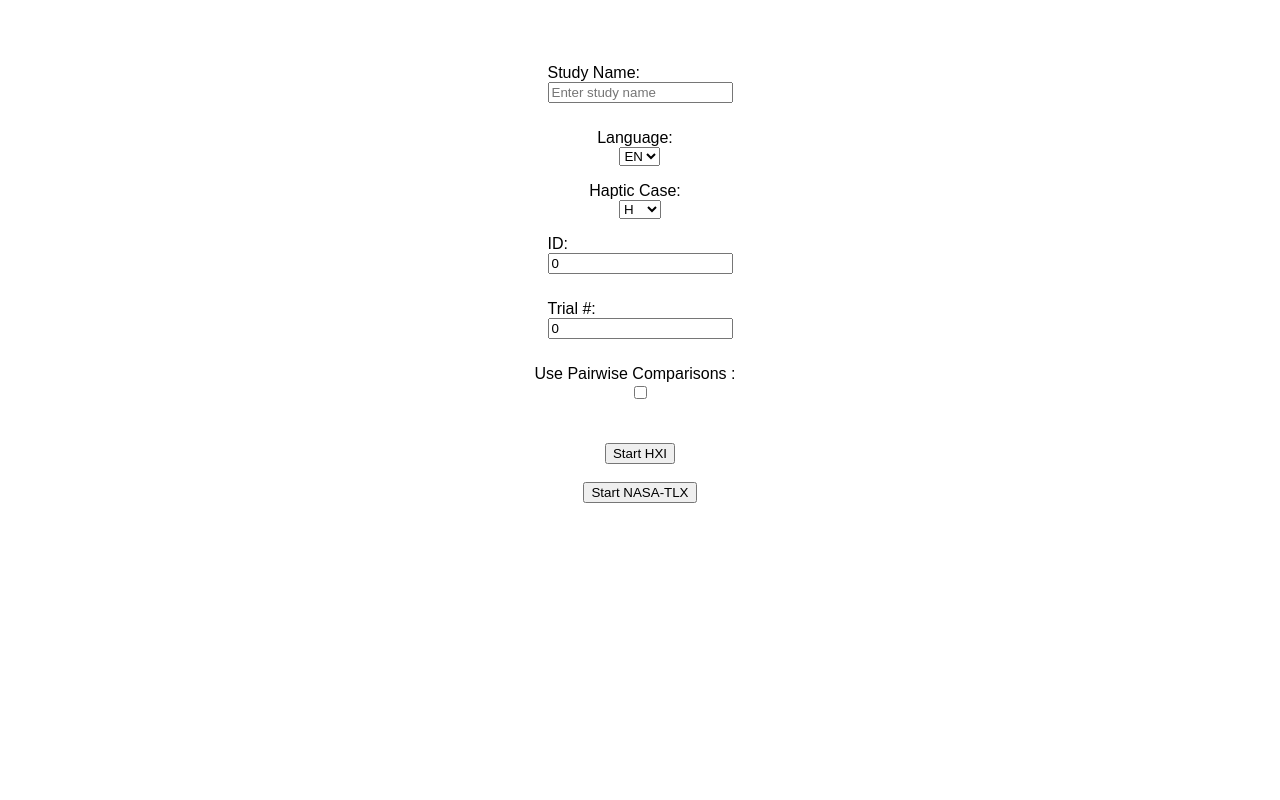
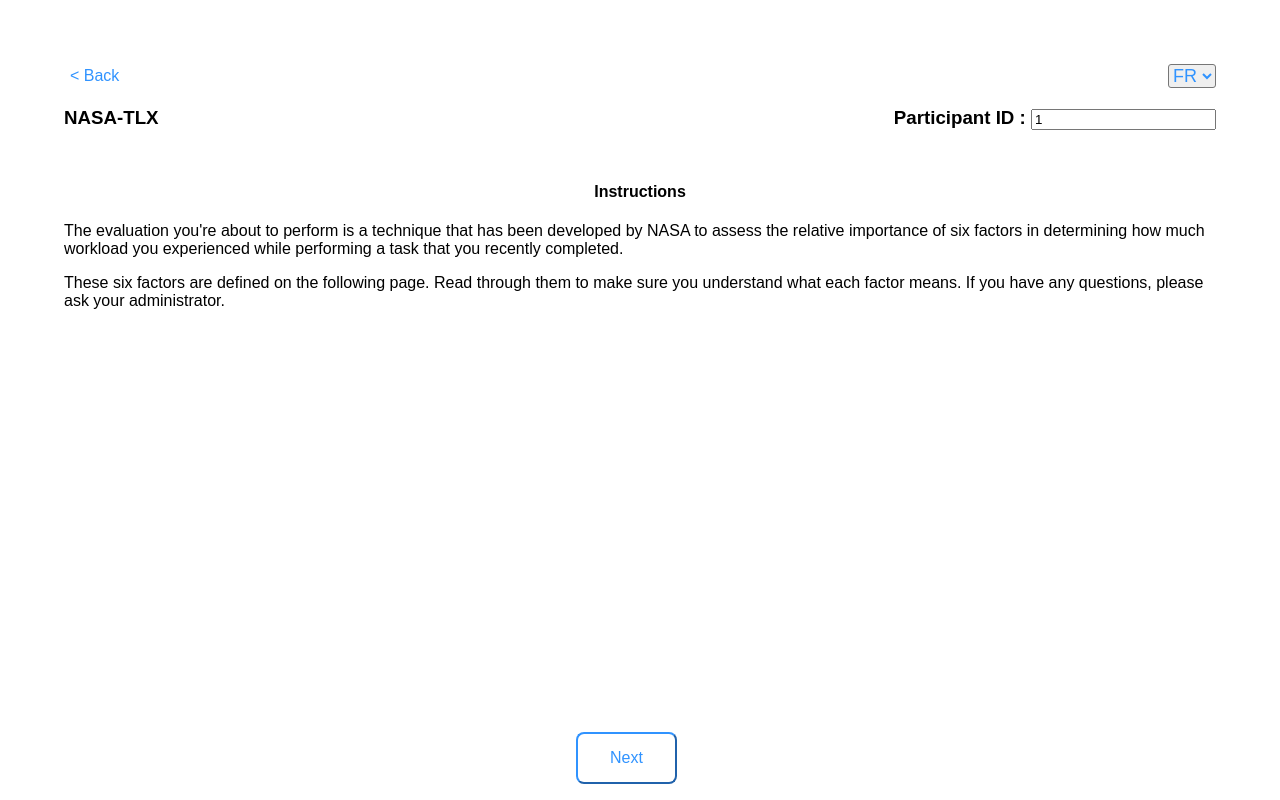
Before and after one commit to naomi-rc/sononursevr-questionnaires, a React (Create React App) app: page /#/1/nasa-tlx/1/1/1 in a window 1280 px wide. Before the commit this address led to /#/. Built offline with nearby package versions, Linux system fonts and the light colour scheme.

Commit message:
use local storage for pairwise indication

```diff
--- a/src/App.tsx
+++ b/src/App.tsx
@@ -13,7 +13,7 @@
       <Routes>
         <Route path="*" element={<Home/>} />
         <Route path="/:lang/hxi/:hapticCase/:id/:trial" element={<HXI/>} />
-        <Route path="/:lang/nasa-tlx/:usePairwise/:hapticCase/:id/:trial" element={<NASATLX/>} />
+        <Route path="/:lang/nasa-tlx/:hapticCase/:id/:trial" element={<NASATLX/>} />
         <Route path="/:lang/questionnaire-complete" element={<QuestionnaireComplete/>} />
       </Routes>
 
--- a/src/Pages/Home.tsx
+++ b/src/Pages/Home.tsx
@@ -13,7 +13,7 @@
   const [hapticCase, setHapticCase] =  useState('h');
   const [id, setId] =  useState('0');
   const [trial, setTrial] =  useState('0');
-  const [usePairwise, setUsePairwise] =  useState(false);
+  const [usePairwise, setUsePairwise] =  useLocalStorage('usePairwise', "true");
 
 
   const validateInput = () => {
@@ -43,7 +43,7 @@
 
    const startNASATLXQuestionnaire = () => {
     if(validateInput())
-      navigate(`/${lang}/nasa-tlx/${usePairwise}/${hapticCase}/${id}/${trial}`);
+      navigate(`/${lang}/nasa-tlx/${hapticCase}/${id}/${trial}`);
     }
 
   return (
@@ -83,7 +83,7 @@
 
         <div className="inputData">
           <label>Use Pairwise Comparisons :</label>
-          <input type="checkbox" checked={usePairwise} required onChange={(e) => setUsePairwise(e.target.checked)} />
+          <input type="checkbox" checked={usePairwise==="true"} required onChange={(e) => setUsePairwise(e.target.checked.toString())} />
         </div>
 
         <br/>
--- a/src/Pages/NASATLX.tsx
+++ b/src/Pages/NASATLX.tsx
@@ -1,9 +1,10 @@
-import React, { useEffect, useState,useRef  } from 'react';
+import React, { useEffect, useState } from 'react';
 import '../App.css';
 import { useParams, useNavigate } from 'react-router-dom';
 import NASATLX_EN from "../Questions/nasatlx/en"
 import NASATLX_FR from "../Questions/nasatlx/fr";
 import { TLXSlider } from './TLXSlider';
+import { useLocalStorage } from "../useLocalStorage";
 
 
 enum Sections {
@@ -43,7 +44,8 @@
 
   let navigate = useNavigate();
 
-  const {lang, id, trial, hapticCase, usePairwise } = useParams();
+  const {lang, id, trial, hapticCase } = useParams();
+  const [usePairwise, setUsePairwise] =  useLocalStorage('usePairwise', "true");
   const [loading, setLoading] = React.useState(false);
   const [info, setInfo] = React.useState<any>();
   const [factors, setFactors] = useState<TLXFactors>();
```
